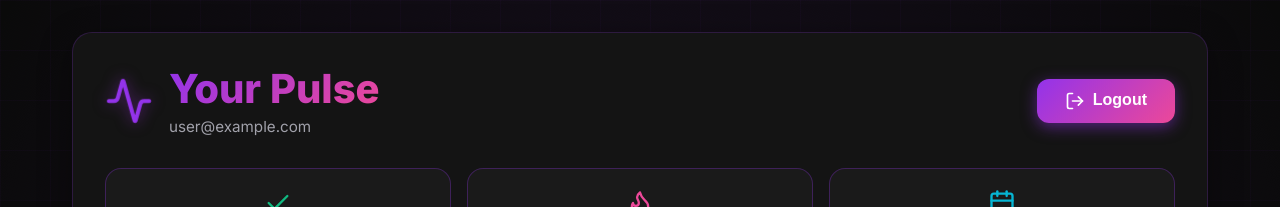
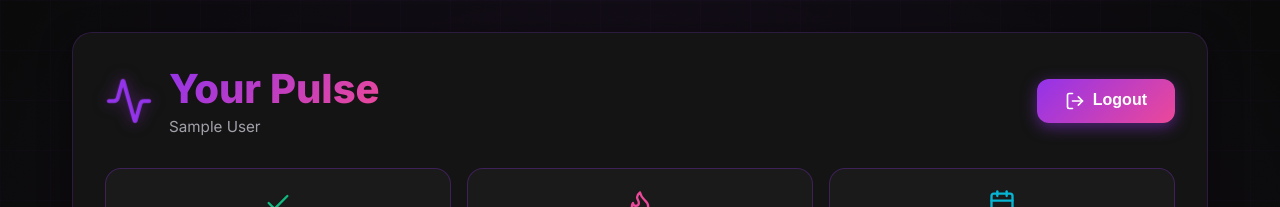
Before and after one commit to balramsinghraghav1/mindtrack-frontend, a React (Vite) app: page /dashboard in a window 1280 px wide. Shown: the top 207 px of the page. Built offline with nearby package versions, Linux system fonts and the light colour scheme; no server answers; the database is empty; sample sign-in values are in the browser's storage.

Commit message:
Update Dashboard.jsx

```diff
--- a/src/pages/Dashboard.jsx
+++ b/src/pages/Dashboard.jsx
@@ -31,7 +31,7 @@ export default function Dashboard() {
   const [newHabit, setNewHabit] = useState('');
   const [loading, setLoading] = useState(true);
   const [showForm, setShowForm] = useState(false);
-  const { currentUser, logout } = useAuth();
+  const { currentUser, userName, logout } = useAuth();
   const navigate = useNavigate();
 
   useEffect(() => {
@@ -228,8 +228,8 @@ export default function Dashboard() {
                 }}>
                   Your Pulse
                 </h1>
-                <p style={{ color: '#a1a1aa', marginTop: '0.25rem', fontSize: '0.95rem' }}>
-                  {currentUser?.email}
+          <p style={{ color: '#a1a1aa', marginTop: '0.25rem', fontSize: '0.95rem' }}>
+                {userName || currentUser?.email}
                 </p>
               </div>
             </div>
```
